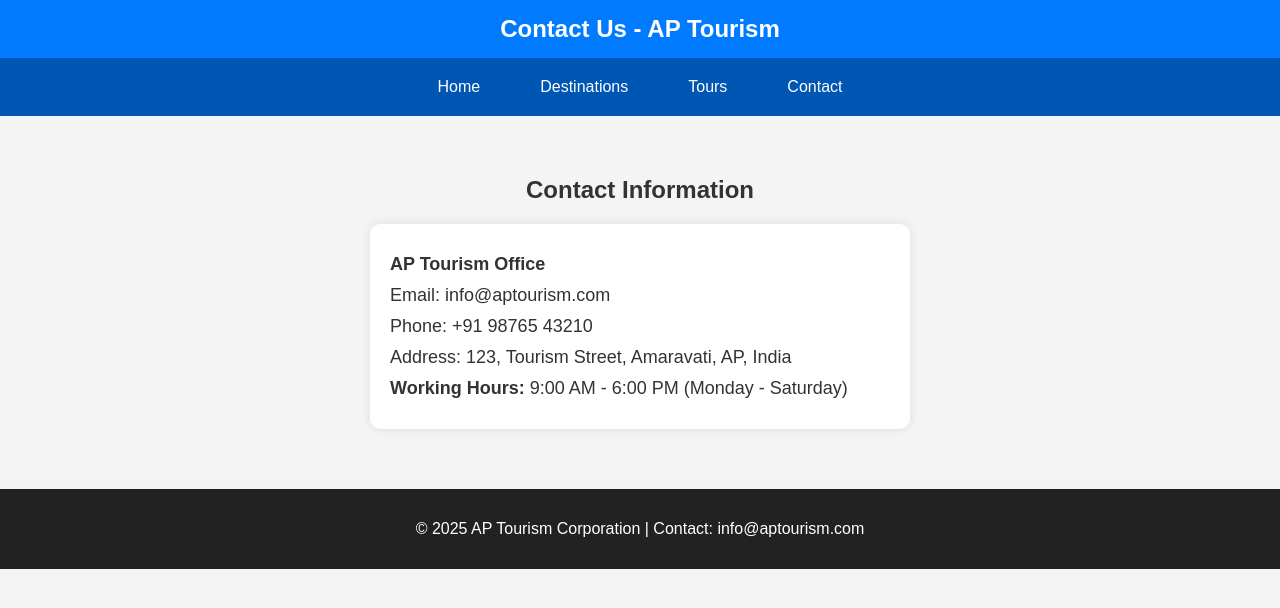
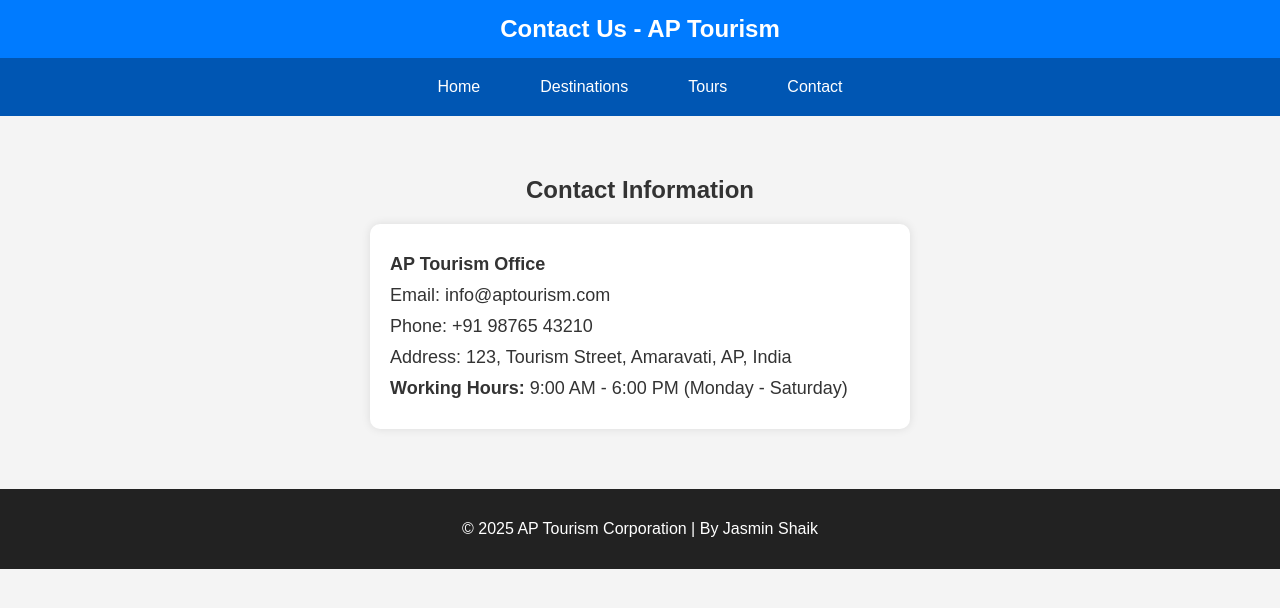
Before and after one commit to ShaikJasmin11/Ap_tourist_website, a plain HTML site: page contact.html in a window 1280 px wide. Drawn offline with Linux system fonts and the light colour scheme.

Commit message:
Update contact.html

```diff
--- a/contact.html
+++ b/contact.html
@@ -87,7 +87,7 @@
     </div>
 
     <footer>
-        <p>&copy; 2025 AP Tourism Corporation | Contact: info@aptourism.com</p>
+        <p>&copy; 2025 AP Tourism Corporation | By Jasmin Shaik</p>
     </footer>
 
 </body>
```
